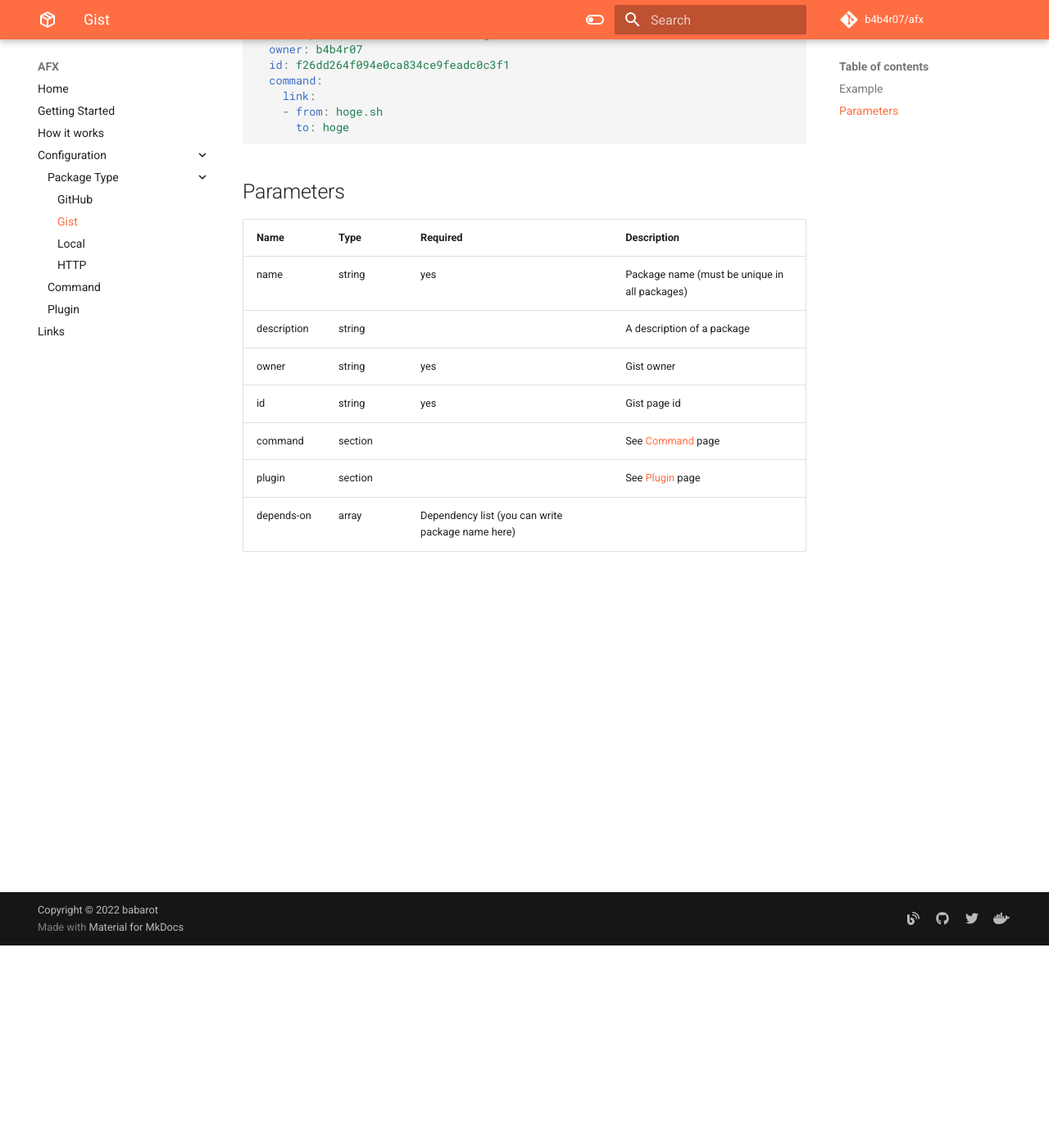
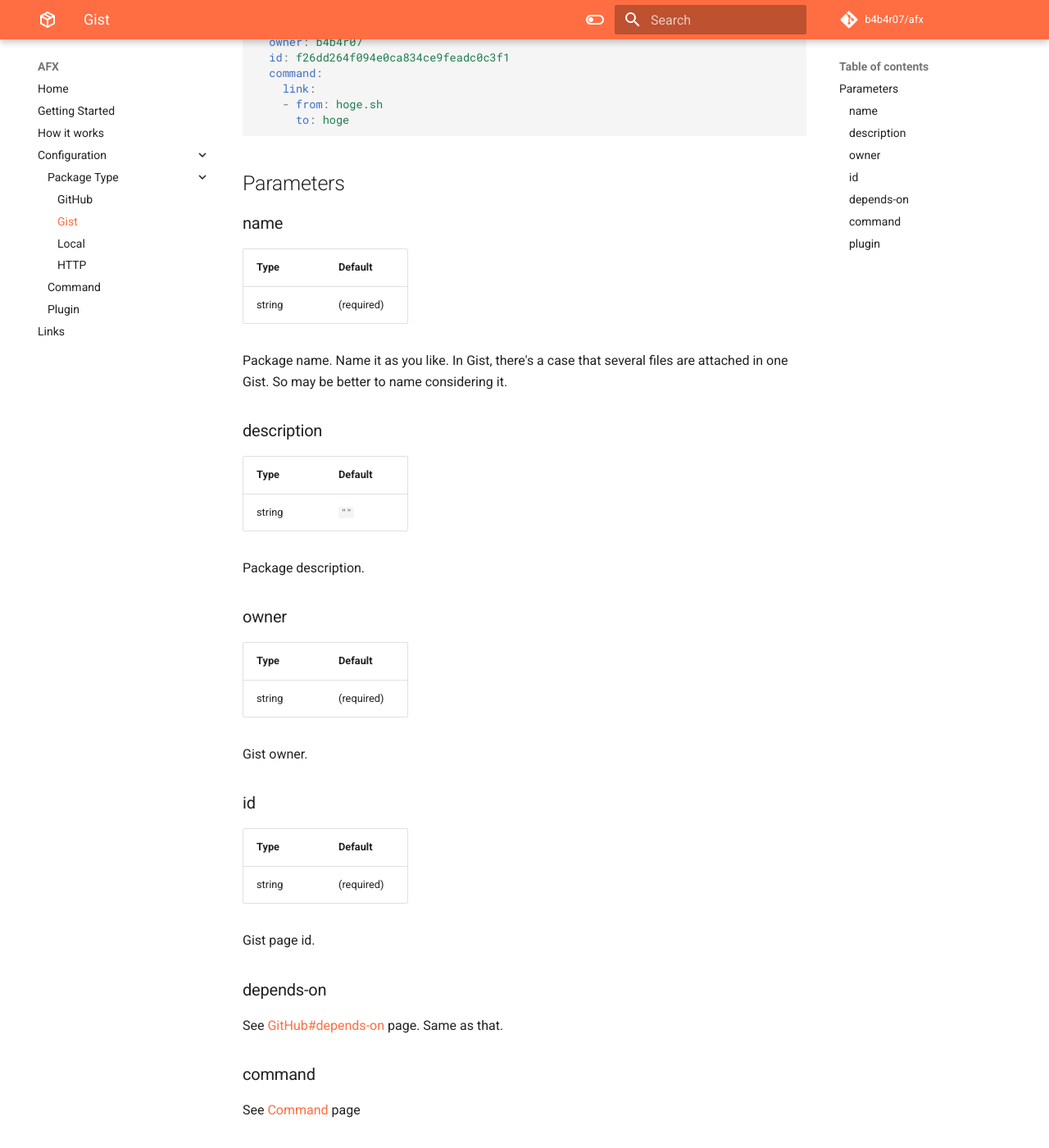
Before and after one commit to babarot/afx, an MkDocs documentation site: the page built from docs/configuration/package/gist.md, in a window 1280 px wide and 1400 px high, scrolled down 247 px. Shown: the whole window at 82% size. Built offline with MkDocs 1.6.1 and Material for MkDocs 9.7.7, drawn with Linux system fonts in a browser that asks for light colours; comment, search, counter and statistics services are not loaded; some of the changed text lies outside the part shown.

Commit message:
Update docs

````diff
--- a/docs/configuration/package/gist.md
+++ b/docs/configuration/package/gist.md
@@ -1,6 +1,6 @@
 # Gist
 
-## Example
+Gist type allows you to manage [Gist](https://gist.github.com/) pages as a plugin or command.
 
 ```yaml
 gist:
@@ -16,12 +16,46 @@ gist:
 
 ## Parameters
 
-Name | Type | Required | Description
----|---|---|---
-name | string | yes | Package name (must be unique in all packages)
-description | string | | A description of a package
-owner | string | yes | Gist owner
-id | string | yes | Gist page id
-command | section | | See [Command](../command.md) page
-plugin | section | | See [Plugin](../plugin.md) page
-depends-on | array | Dependency list (you can write package name here)
+### name
+
+Type | Default
+---|---
+string | (required)
+
+Package name. Name it as you like. In Gist, there's a case that several files are attached in one Gist. So may be better to name considering it.
+
+### description
+
+Type | Default
+---|---
+string | `""`
+
+Package description.
+
+### owner
+
+Type | Default
+---|---
+string | (required)
+
+Gist owner.
+
+### id
+
+Type | Default
+---|---
+string | (required)
+
+Gist page id.
+
+### depends-on
+
+See [GitHub#depends-on](github.md#depends-on) page. Same as that.
+
+### command
+
+See [Command](../command.md) page
+
+### plugin
+
+See [Plugin](../plugin.md) page
````
Also changed, not shown: docs/configuration/package/github.md (+5 -3 lines), docs/configuration/package/http.md (+36 -10 lines), docs/configuration/package/local.md (+36 -9 lines), 1 other file.
